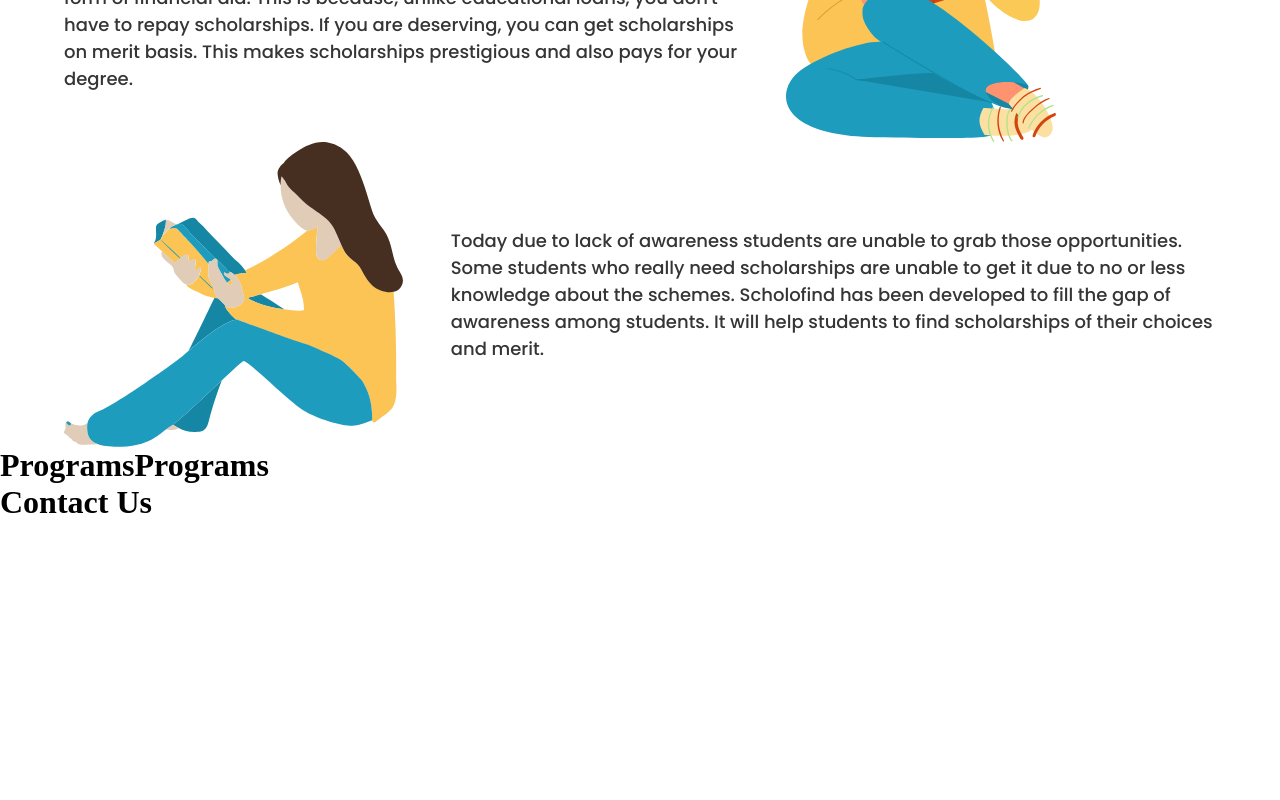
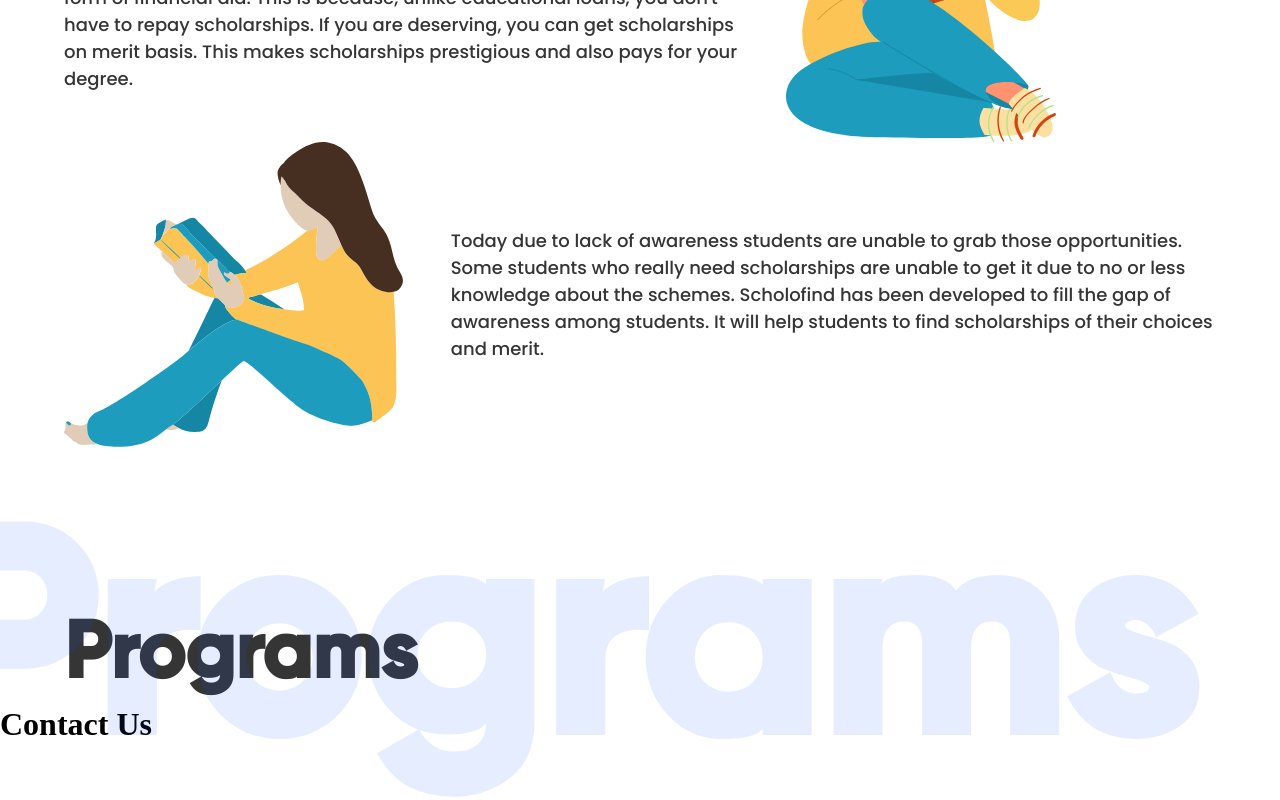
Before and after one commit to Aditya-150/scholofind, a React (Create React App) app: page / in a window 1280 px wide. Shown: the part 1114-1914 px from the top of the page. Before the commit the page ends 1635 px from the top, so only its background shows below. Built offline with nearby package versions, Linux system fonts and the light colour scheme.

Commit message:
Programs processing...

```diff
--- a/src/components/programs/Programs.jsx
+++ b/src/components/programs/Programs.jsx
@@ -1,5 +1,5 @@
 import React from "react";
-
+import "./programs.css";
 const Programs = () => {
   return (
     <div className="scholofind__programs">
--- a/src/components/programs/programs.css
+++ b/src/components/programs/programs.css
@@ -0,0 +1,28 @@
+.scholofind__programs {
+  display: flex;
+  flex-direction: column;
+  padding-top: 10rem;
+}
+.scholofind__programs-heading {
+  display: flex;
+  flex-direction: row;
+}
+.scholofind__programs-heading h1 {
+  position: relative;
+  font-family: var(--font-main);
+  font-weight: 700;
+  font-size: 80px;
+
+  padding-left: 4rem;
+  line-height: 99px;
+  color: #353535;
+}
+.scholofind__programs-heading span {
+  clear: both;
+  display: inline-block;
+  white-space: nowrap;
+  position: absolute;
+  font-size: 288px;
+  left: -76px;
+  color: rgba(11, 79, 255, 0.1);
+}
```
